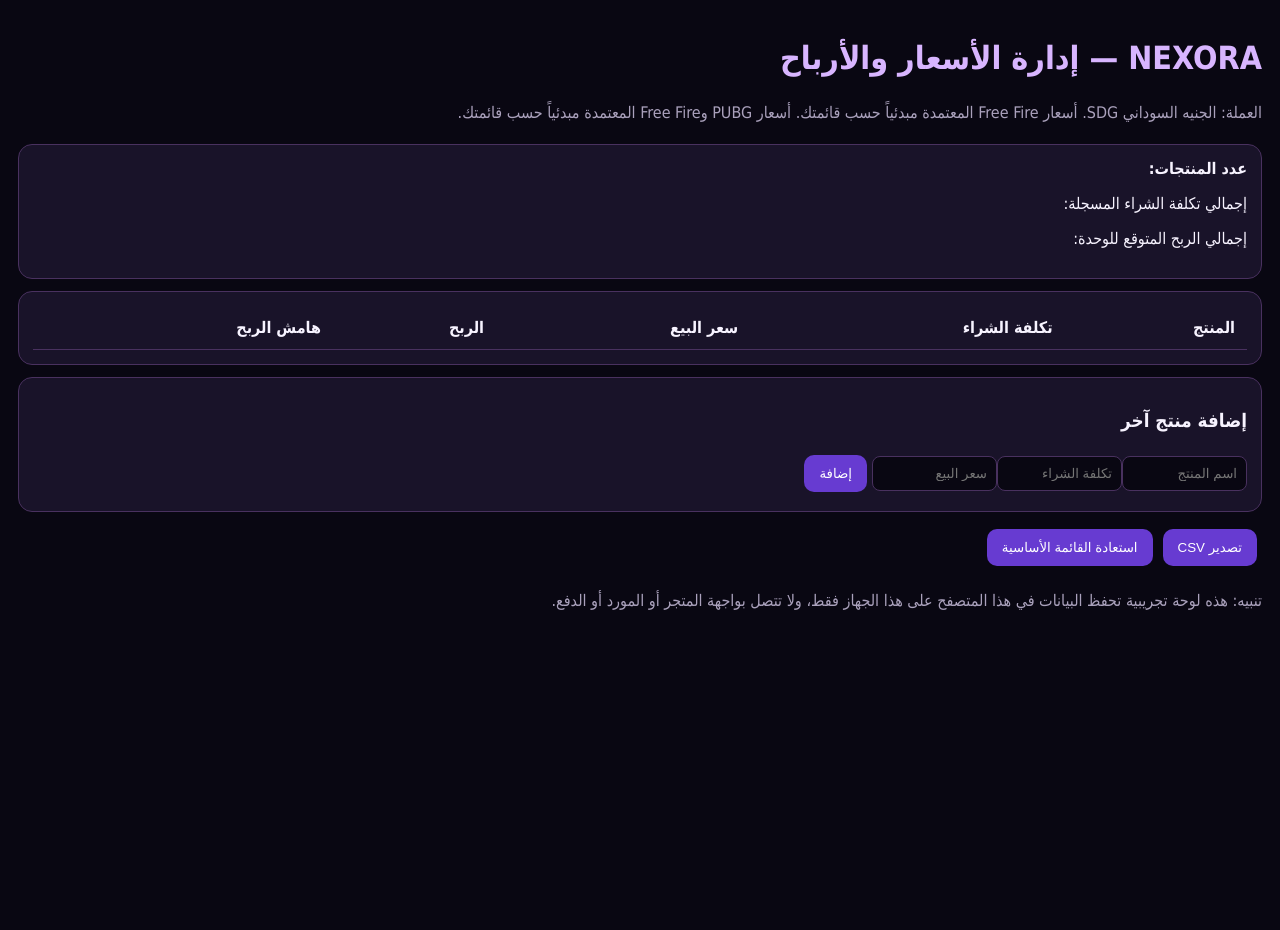
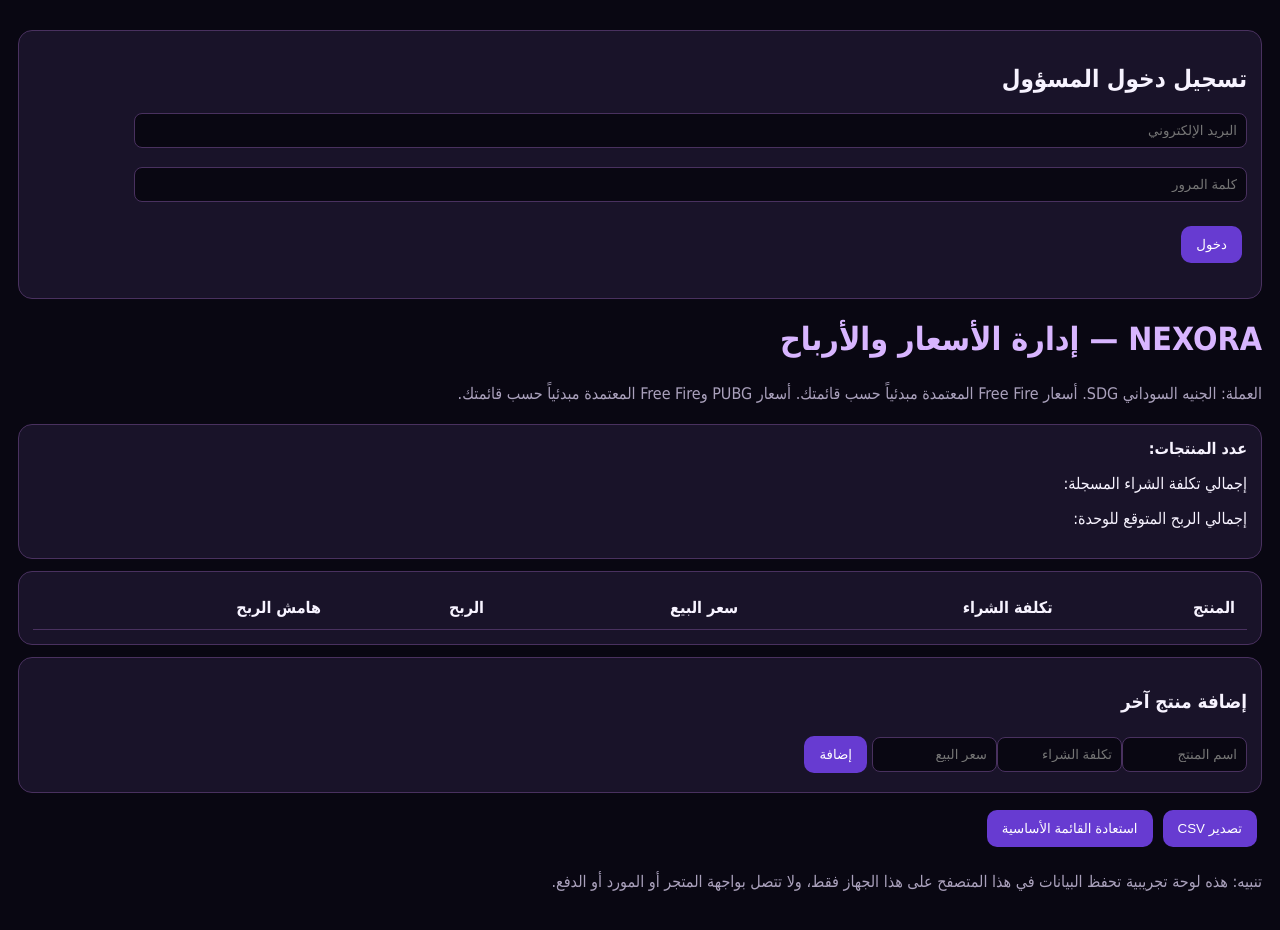
Before and after one commit to thalfath456-afk/NEXORA-store, a plain HTML site: page admin.html in a window 1280 px wide. Before the commit the page ends 800 px from the top, so only its background shows below. Drawn offline with Linux system fonts and the light colour scheme.

Commit message:
Update admin.html

```diff
--- a/admin.html
+++ b/admin.html
@@ -2,7 +2,31 @@
 <style>
 body{margin:0;background:#090712;color:#f7f3ff;font-family:Tahoma,Arial;padding:18px}h1{color:#d8b5ff}.muted{color:#aaa1bc;line-height:1.8}.card{background:#191329;border:1px solid #49315f;border-radius:14px;padding:14px;margin:12px 0;overflow:auto}table{width:100%;border-collapse:collapse;min-width:620px}td,th{padding:12px;border-bottom:1px solid #49315f;text-align:right}input{background:#090712;color:white;border:1px solid #49315f;border-radius:8px;padding:9px;width:105px}.green{color:#62e6ad}button{background:#673bd1;color:white;border:0;padding:11px 15px;border-radius:10px;margin:5px}
 </style>
-<h1>NEXORA — إدارة الأسعار والأرباح</h1><p class="muted">العملة: الجنيه السوداني SDG. أسعار Free Fire المعتمدة مبدئياً حسب قائمتك. أسعار PUBG وFree Fire المعتمدة مبدئياً حسب قائمتك.</p>
+<div class="card" id="loginBox">
+  <h2>تسجيل دخول المسؤول</h2>
+
+  <input
+    id="adminEmail"
+    type="email"
+    placeholder="البريد الإلكتروني"
+    style="width:90%"
+  >
+
+  <br><br>
+
+  <input
+    id="adminPassword"
+    type="password"
+    placeholder="كلمة المرور"
+    style="width:90%"
+  >
+
+  <br><br>
+
+  <button onclick="loginAdmin()">دخول</button>
+
+  <p id="loginMessage" class="muted"></p>
+</div><h1>NEXORA — إدارة الأسعار والأرباح</h1><p class="muted">العملة: الجنيه السوداني SDG. أسعار Free Fire المعتمدة مبدئياً حسب قائمتك. أسعار PUBG وFree Fire المعتمدة مبدئياً حسب قائمتك.</p>
 <div class="card"><b>عدد المنتجات: <span id="count"></span></b><p>إجمالي تكلفة الشراء المسجلة: <b id="cost"></b></p><p>إجمالي الربح المتوقع للوحدة: <b id="profit"></b></p></div>
 <div class="card"><table><thead><tr><th>المنتج</th><th>تكلفة الشراء</th><th>سعر البيع</th><th>الربح</th><th>هامش الربح</th></tr></thead><tbody id="rows"></tbody></table></div>
 <div class="card"><h3>إضافة منتج آخر</h3><input id="name" placeholder="اسم المنتج"><input id="buy" type="number" placeholder="تكلفة الشراء"><input id="sell" type="number" placeholder="سعر البيع"><button onclick="add()">إضافة</button></div>
@@ -12,7 +36,7 @@ body{margin:0;background:#090712;color:#f7f3ff;font-family:Tahoma,Arial;padding:
 
 <script>
 const SUPABASE_URL = "https://pdolwwkzjutavvcpbivk.supabase.co";
-const SUPABASE_KEY = "sb_publishable_W7DifaPdaURTZKPT1DSQ1Q_Lc34vASy publishable هنا";
+const SUPABASE_KEY = "sb_publishable_W7DifaPdaURTZKPT1DSQ1Q_Lc34vASy publishable ";
 
 const supabaseClient = window.supabase.createClient(
   SUPABASE_URL,
```
